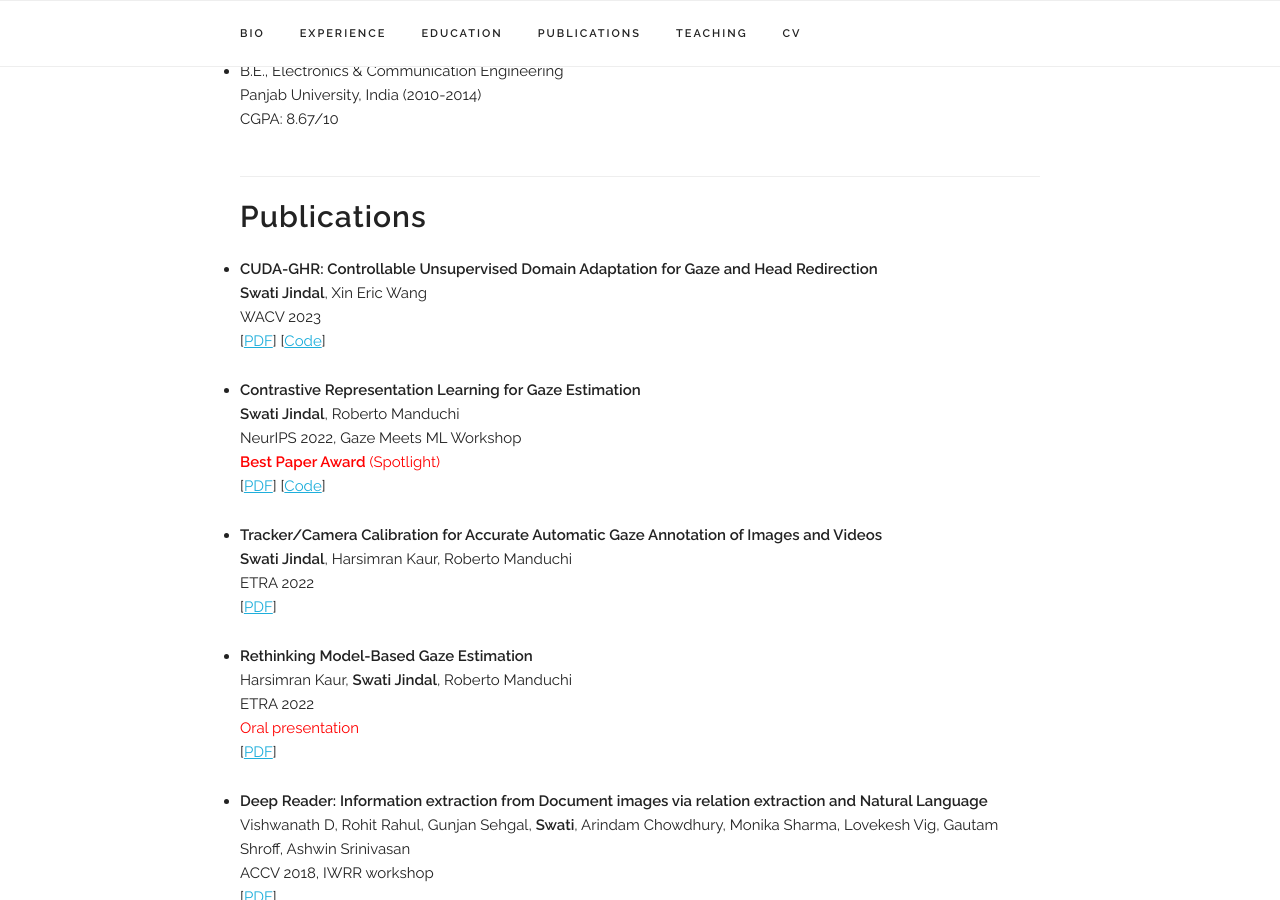
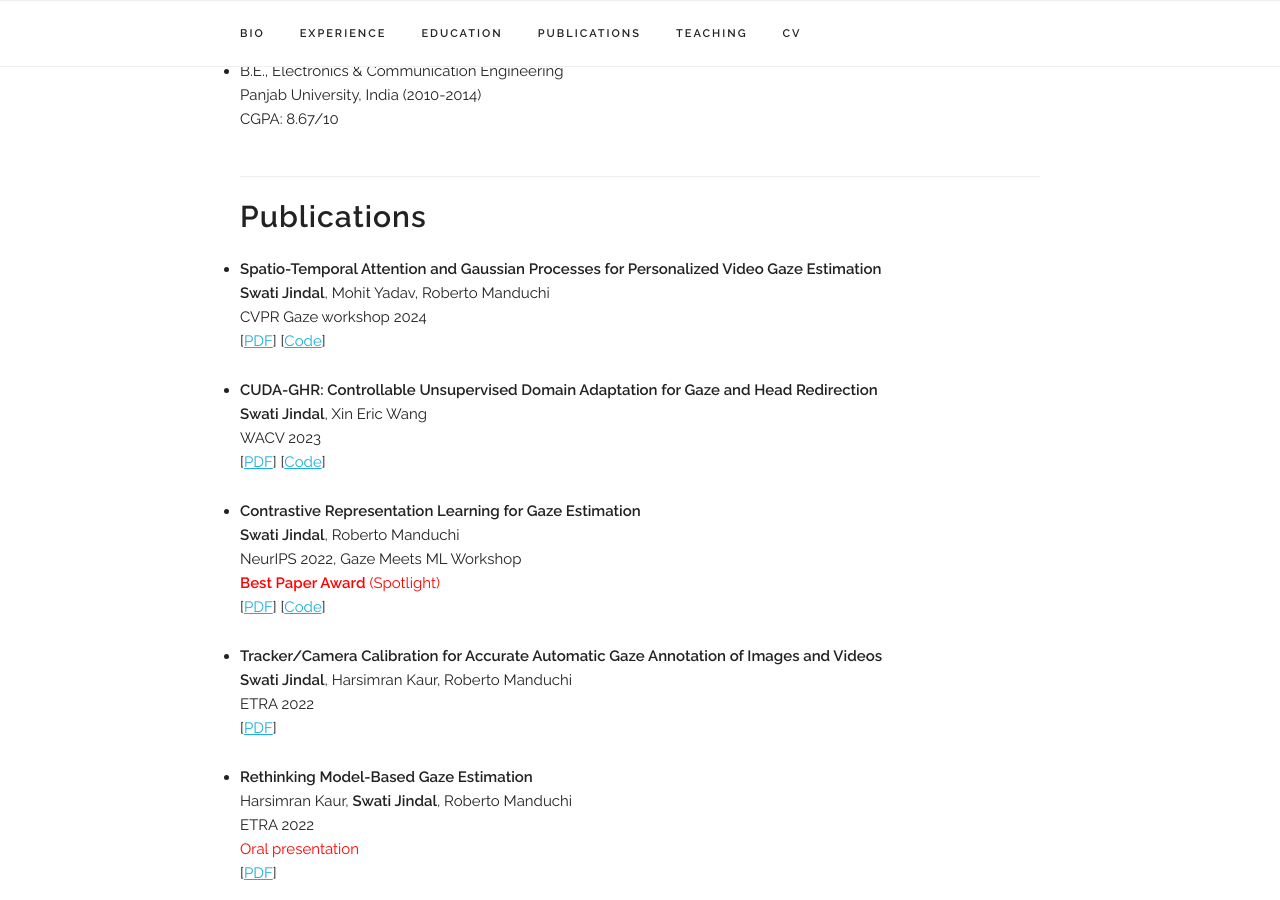
Before and after one commit to jswati31/jswati31.github.io, a Jekyll site: the page index.html, which Jekyll copies as it is, in a window 1280 px wide and 900 px high, scrolled down 1644 px. Built offline with Jekyll 4.4.1, drawn with Linux system fonts in a browser that asks for light colours; some web fonts are replaced.

Commit message:
updated intro

```diff
--- a/index.html
+++ b/index.html
@@ -71,8 +71,10 @@
         <div class="nine columns main-description">
             <h1>Swati Jindal</h1>
             <p></p>
+            <p></p>
             <p>Software Engineer</p>
             <p>Google AR/VR</p>
+            <p></p>
             <p>
               <span onclick="window.open('https://scholar.google.co.in/citations?user=O7l7h-UAAAAJ&hl=en')" style="cursor: pointer">
                 <i class="ai ai-google-scholar ai-lg" aria-hidden="true"></i>
@@ -190,6 +192,20 @@
 <div class="docs-section" id="publications">
   <h4><b>Publications</b></h4>
     <ul>
+      <li>
+        <p>
+        <strong>
+          Spatio-Temporal Attention and Gaussian Processes for Personalized Video Gaze Estimation
+        </strong>
+        <br>
+        <b>Swati Jindal</b>, Mohit Yadav, Roberto Manduchi
+        <br>
+        CVPR Gaze workshop 2024
+          <br>
+          [<a class="reference external" href="https://arxiv.org/abs/2404.05215" target="_blank">PDF</a>] [<a class="reference external" href="https://github.com/jswati31/stage" target="_blank">Code</a>]
+        </p>
+      </li>
+
       <li>
         <p>
         <strong>
```
